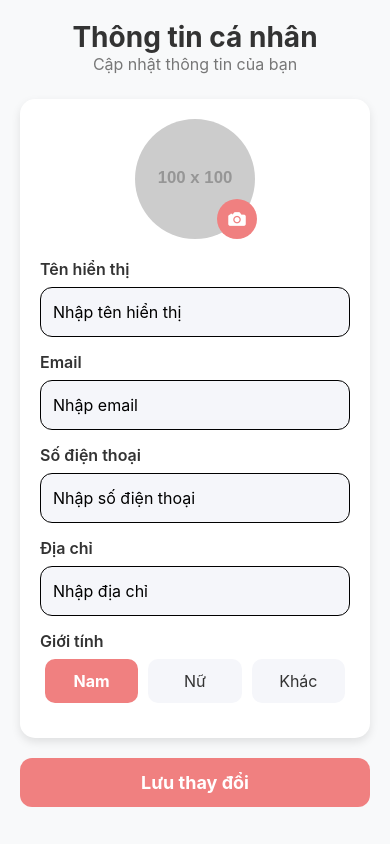
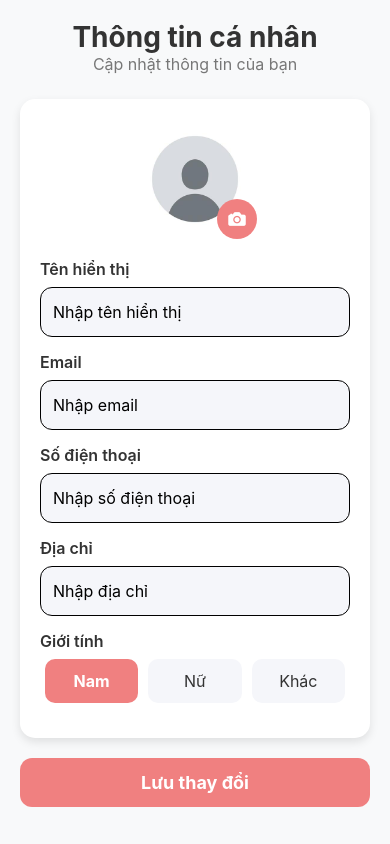
Before and after one commit to Vileyy/UserCosmetic, a React Native app: screen /UserInfo in a window 390 px wide. Built offline with nearby package versions, Linux system fonts and the light colour scheme; what expo-web-browser would draw is missing.

Commit message:
improve layout UserInfo and Profile Info to avatar

```diff
--- a/src/screens/BottomTabs/ProfileScreen.js
+++ b/src/screens/BottomTabs/ProfileScreen.js
@@ -63,11 +63,18 @@ const ProfileScreen = () => {
   return (
     <ScrollView style={styles.container}>
       {/* Profile Card */}
-      <View style={styles.profileCard}>
+      <TouchableOpacity
+        style={styles.profileCard}
+        onPress={() => navigation.navigate("UserInfo")}
+        activeOpacity={0.7}
+      >
         <Image
-          source={{
-            uri: userInfo?.photoURL || "https://via.placeholder.com/100",
-          }}
+          source={
+            userInfo?.photoURL &&
+            userInfo.photoURL !== "https://via.placeholder.com/100"
+              ? { uri: userInfo.photoURL }
+              : require("../../assets/avatar_default.jpg")
+          }
           style={styles.avatar}
         />
         <View>
@@ -78,7 +85,7 @@ const ProfileScreen = () => {
             {auth.currentUser?.email || "Không rõ email"}
           </Text>
         </View>
-      </View>
+      </TouchableOpacity>
 
       {/* Các mục trong Profile */}
       <View style={styles.section}>
--- a/src/screens/Profile/UserInfoScreen.js
+++ b/src/screens/Profile/UserInfoScreen.js
@@ -19,7 +19,9 @@ import * as ImagePicker from "expo-image-picker";
 import { Ionicons } from "@expo/vector-icons";
 import { LinearGradient } from "expo-linear-gradient";
 import { uploadToCloudinary } from "../../utils/uploadImage";
-import { useNavigation } from "@react-navigation/native"; // Thêm dòng này
+import { useNavigation } from "@react-navigation/native";
+
+const DEFAULT_AVATAR = require("../../assets/avatar_default.jpg");
 
 const PRIMARY_COLOR = "#F08080";
 const SECONDARY_COLOR = "#F08080";
@@ -29,10 +31,10 @@ const UserInfoScreen = () => {
   const auth = getAuth();
   const user = auth.currentUser;
   const db = getDatabase();
-  const navigation = useNavigation(); // Khởi tạo navigation
+  const navigation = useNavigation();
 
   const [displayName, setDisplayName] = useState("");
-  const [photoURL, setPhotoURL] = useState("https://via.placeholder.com/100");
+  const [photoURL, setPhotoURL] = useState(DEFAULT_AVATAR);
   const [email, setEmail] = useState("");
   const [phone, setPhone] = useState("");
   const [address, setAddress] = useState("");
@@ -41,7 +43,6 @@ const UserInfoScreen = () => {
   useEffect(() => {
     if (user) {
       setDisplayName(user.displayName || "");
-      setPhotoURL(user.photoURL || "https://via.placeholder.com/100");
       setEmail(user.email || "");
 
       const userRef = ref(db, `users/${user.uid}`);
@@ -51,13 +52,22 @@ const UserInfoScreen = () => {
           setPhone(data.phone || "");
           setAddress(data.address || "");
           setGender(data.gender || "Nam");
+          setPhotoURL(data.photoURL || DEFAULT_AVATAR);
 
           if (!user.displayName && data.displayName) {
             setDisplayName(data.displayName);
           }
-          if (!user.photoURL && data.photoURL) {
-            setPhotoURL(data.photoURL);
-          }
+        } else {
+          // Nếu user mới, lưu ảnh mặc định vào database
+          set(userRef, {
+            displayName: user.displayName || "",
+            photoURL: DEFAULT_AVATAR,
+            email: user.email || "",
+            phone: "",
+            address: "",
+            gender: "Nam",
+          });
+          setPhotoURL(DEFAULT_AVATAR);
         }
       });
     }
@@ -105,8 +115,6 @@ const UserInfoScreen = () => {
       });
 
       Alert.alert("Thành công", "Cập nhật thông tin thành công!");
-
-      // Delay 1.5s rồi điều hướng
       setTimeout(() => {
         navigation.navigate("ProfileScreen");
       }, 1500);
@@ -125,12 +133,20 @@ const UserInfoScreen = () => {
         <ScrollView contentContainerStyle={styles.scrollContainer}>
           <View style={styles.header}>
             <Text style={styles.headerTitle}>Thông tin cá nhân</Text>
-            <Text style={styles.headerSubtitle}>Cập nhật thông tin của bạn</Text>
+            <Text style={styles.headerSubtitle}>
+              Cập nhật thông tin của bạn
+            </Text>
           </View>
 
           <View style={styles.profileSection}>
             <View style={styles.avatarContainer}>
-              <Image source={{ uri: photoURL }} style={styles.avatar} />
+              <Image
+                source={
+                  typeof photoURL === "string" ? { uri: photoURL } : photoURL
+                }
+                style={styles.avatar}
+                defaultSource={DEFAULT_AVATAR}
+              />
               <TouchableOpacity style={styles.cameraButton} onPress={pickImage}>
                 <LinearGradient
                   colors={[PRIMARY_COLOR, SECONDARY_COLOR]}
@@ -209,7 +225,10 @@ const UserInfoScreen = () => {
             </View>
           </View>
 
-          <TouchableOpacity style={styles.saveButton} onPress={handleUpdateProfile}>
+          <TouchableOpacity
+            style={styles.saveButton}
+            onPress={handleUpdateProfile}
+          >
             <LinearGradient
               colors={[PRIMARY_COLOR, SECONDARY_COLOR]}
               style={styles.buttonGradient}
--- a/src/services/OrderService.js
+++ b/src/services/OrderService.js
@@ -4,14 +4,13 @@ import { getDatabase, ref, set } from "firebase/database";
 export const placeOrder = (orderDetails, userId) => {
   return new Promise((resolve, reject) => {
     try {
-      const db = getDatabase(); // Lấy database
-      const orderId = orderDetails.orderId; // Lấy orderId từ orderDetails
+      const db = getDatabase();
+      const orderId = orderDetails.orderId;
 
       if (!orderId) {
         throw new Error("Order ID is missing");
       }
 
-      // Tạo tham chiếu đến vị trí đơn hàng trong database
       const orderRef = ref(db, `orders/${orderId}`);
 
       // Cấu trúc dữ liệu đơn hàng
```
Also changed, not shown: src/assets/avatar_default.jpg (added).
